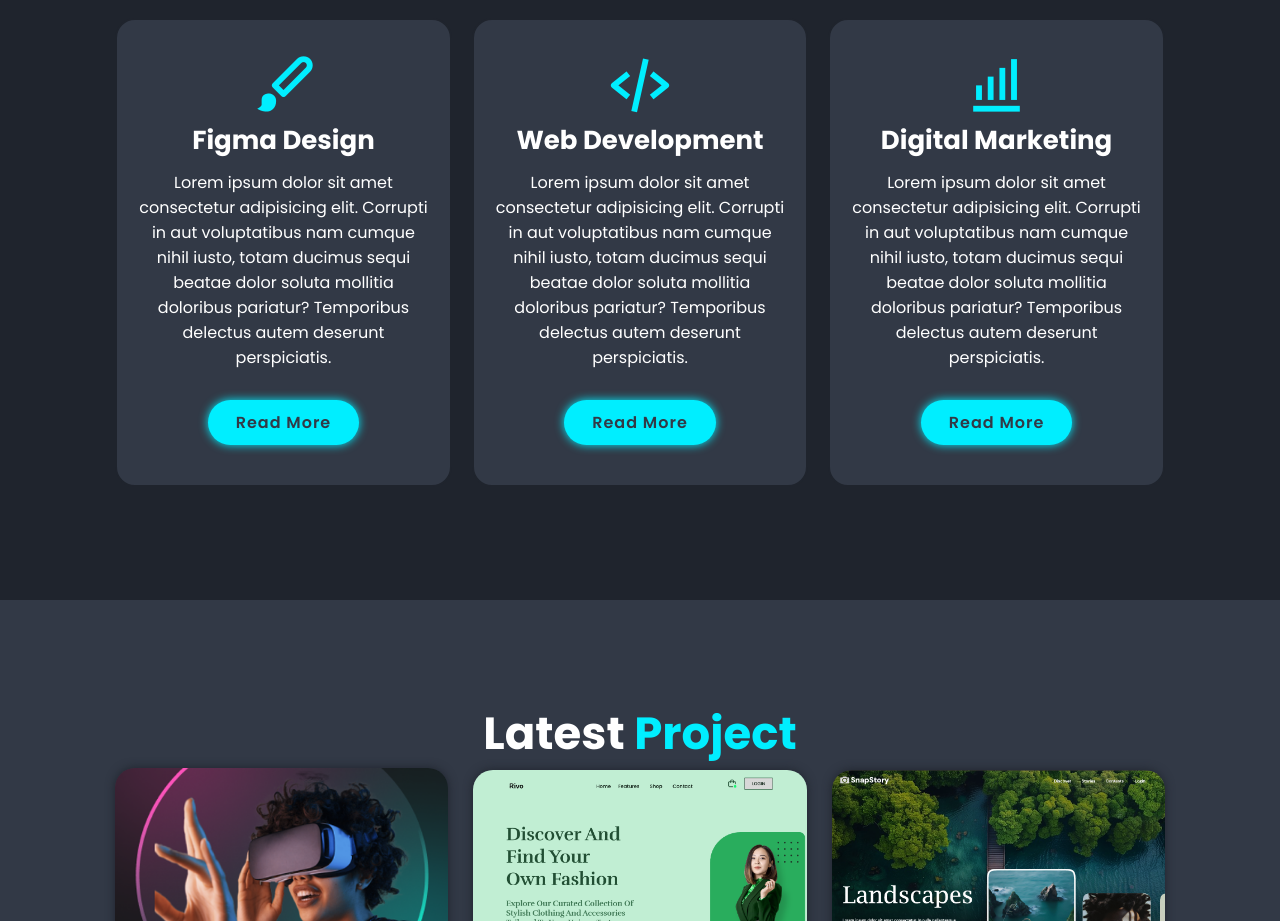
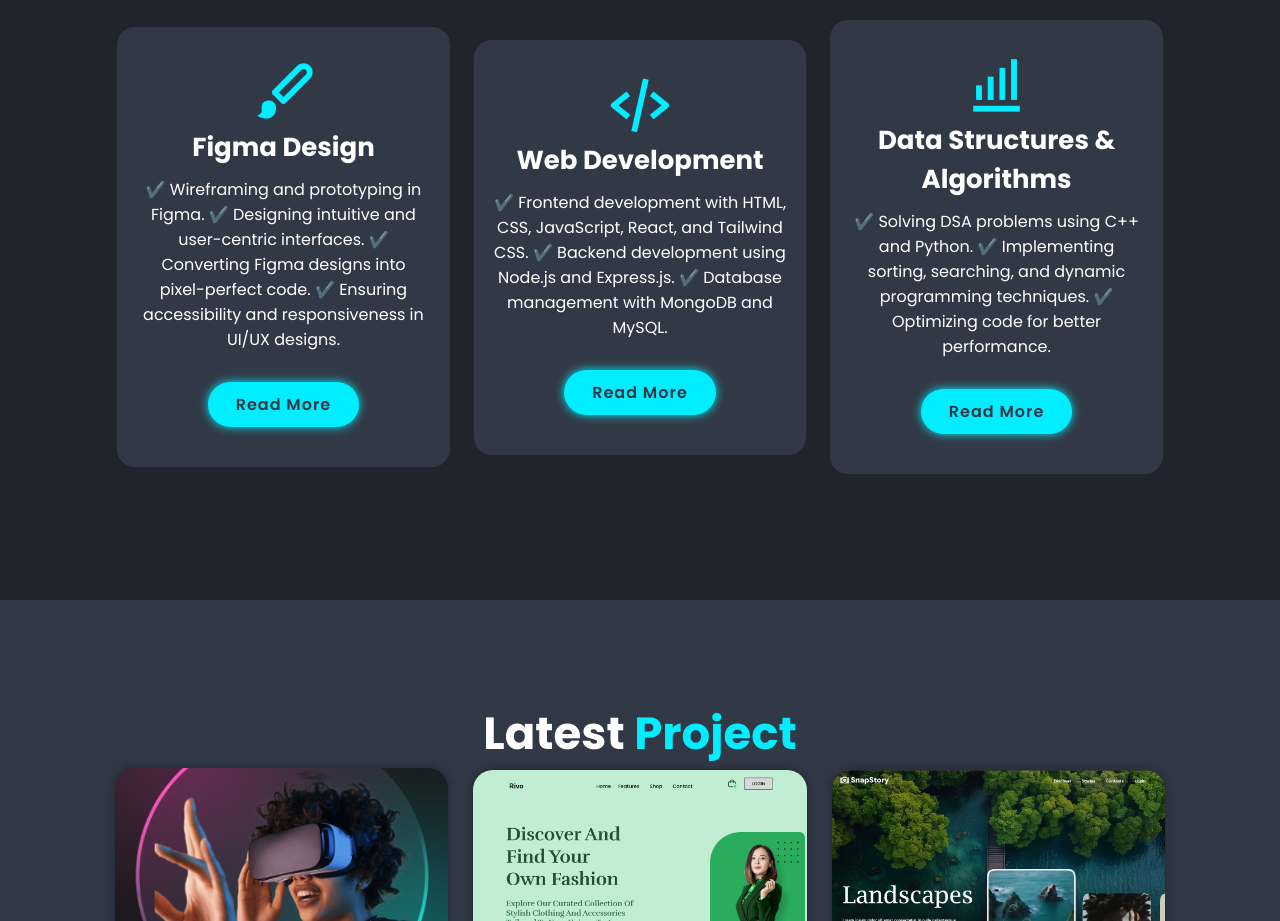
Before and after one commit to with-shrii/My-Portfolio, a plain HTML site: page portfolio.html in a window 1280 px wide. Shown: the part 1800-2721 px from the top of the page. Drawn offline with nearby package versions, Linux system fonts and the light colour scheme.

Commit message:
updated resume

```diff
--- a/portfolio.html
+++ b/portfolio.html
@@ -43,7 +43,7 @@
           <a href="https://wa.me/919975179043"><i class="bx bxl-whatsapp"></i></a>
           <a href="https://github.com/with-shrii"><i class='bx bxl-github'></i></a>
         </div>
-        <a href="#" class="btn">Download CV</a>
+        <a href="assets/Shaily_Modi_Resume.docx" class="btn">Download CV</a>
       </div>
       <div class="home-img">
         <img src="assets/myimg.png" alt="image" />
@@ -63,7 +63,7 @@
           I am passionate about leveraging technology to solve real-world problems. I have honed my skills
            in web development through hands-on projects and am currently expanding my knowledge by learning reactjs.
         </p>
-        <a href="#" class="btn">Read More</a>
+        <a href="assets/Shaily_Modi_Resume.pdf" class="btn" target="_blank">Read More</a>
       </div>
     </section>
 
@@ -76,11 +76,10 @@
             <i class='bx bxs-paint' ></i>
           <h3>Figma Design</h3>
           <p>
-            Lorem ipsum dolor sit amet consectetur adipisicing elit. Corrupti in
-            aut voluptatibus nam cumque nihil iusto, totam ducimus sequi beatae
-            dolor soluta mollitia doloribus pariatur? Temporibus delectus autem
-            deserunt perspiciatis.
-          </p>
+            ✔️ Wireframing and prototyping in Figma.
+            ✔️ Designing intuitive and user-centric interfaces.
+            ✔️ Converting Figma designs into pixel-perfect code.
+            ✔️ Ensuring accessibility and responsiveness in UI/UX designs.</p>
           <a href="#" class="btn">Read More</a>
         </div>
 
@@ -88,21 +87,19 @@
             <i class="bx bx-code-alt"></i>
             <h3>Web Development</h3>
             <p>
-              Lorem ipsum dolor sit amet consectetur adipisicing elit. Corrupti in
-              aut voluptatibus nam cumque nihil iusto, totam ducimus sequi beatae
-              dolor soluta mollitia doloribus pariatur? Temporibus delectus autem
-              deserunt perspiciatis.
+              ✔️ Frontend development with HTML, CSS, JavaScript, React, and Tailwind CSS.
+              ✔️ Backend development using Node.js and Express.js.
+              ✔️ Database management with MongoDB and MySQL.
             </p>
             <a href="#" class="btn">Read More</a>
           </div>
 
           <div class="services-box">
             <i class='bx bx-bar-chart-alt' ></i>
-            <h3>Digital Marketing</h3>
-            <p>Lorem ipsum dolor sit amet consectetur adipisicing elit. Corrupti in
-                aut voluptatibus nam cumque nihil iusto, totam ducimus sequi beatae
-                dolor soluta mollitia doloribus pariatur? Temporibus delectus autem
-                deserunt perspiciatis.
+            <h3> Data Structures & Algorithms</h3>
+            <p>✔️ Solving DSA problems using C++ and Python.
+              ✔️ Implementing sorting, searching, and dynamic programming techniques.
+              ✔️ Optimizing code for better performance.
             </p>
             <a href="#" class="btn">Read More</a>
           </div>
```
Also changed, not shown: 2 other files.
